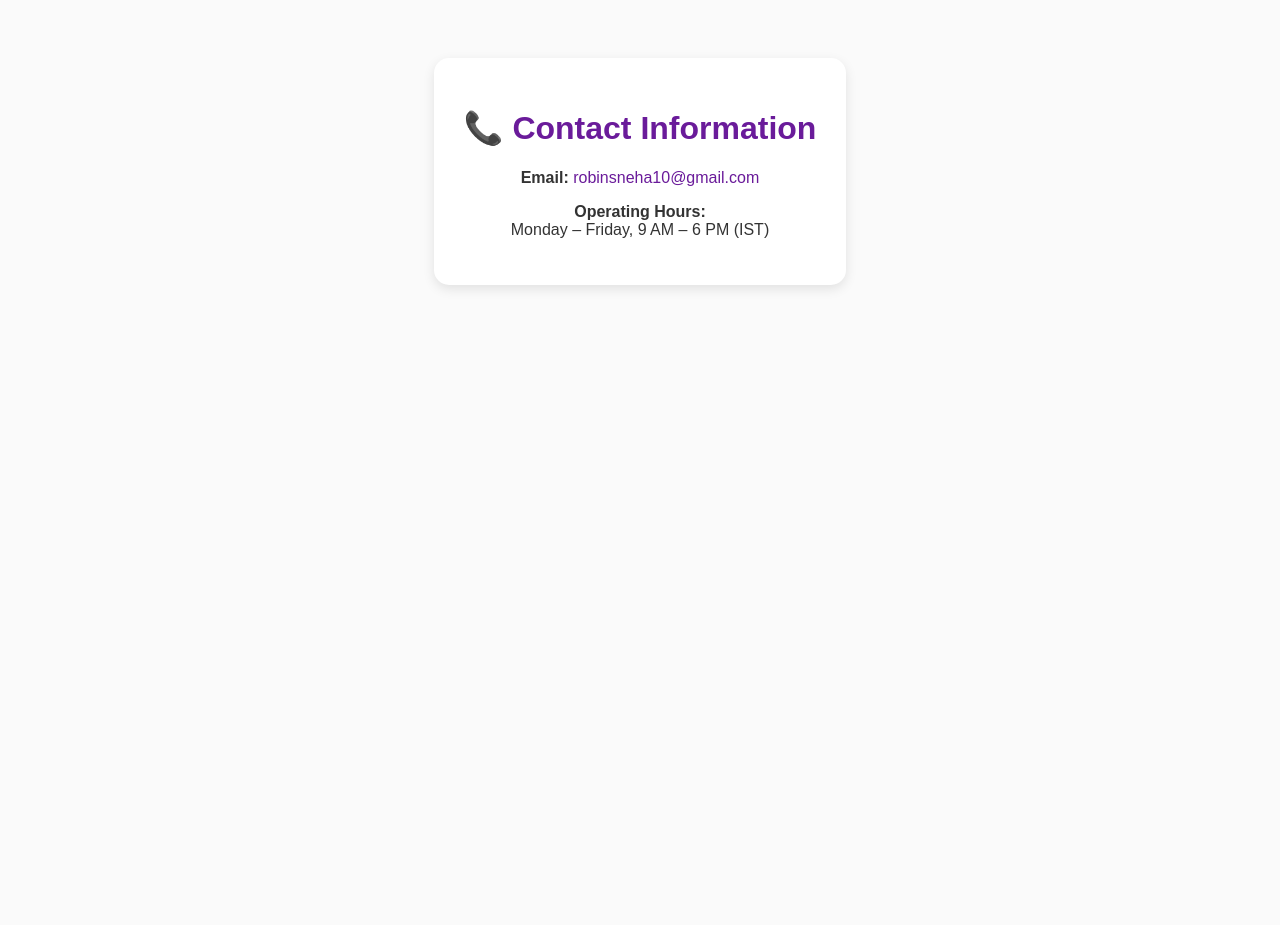
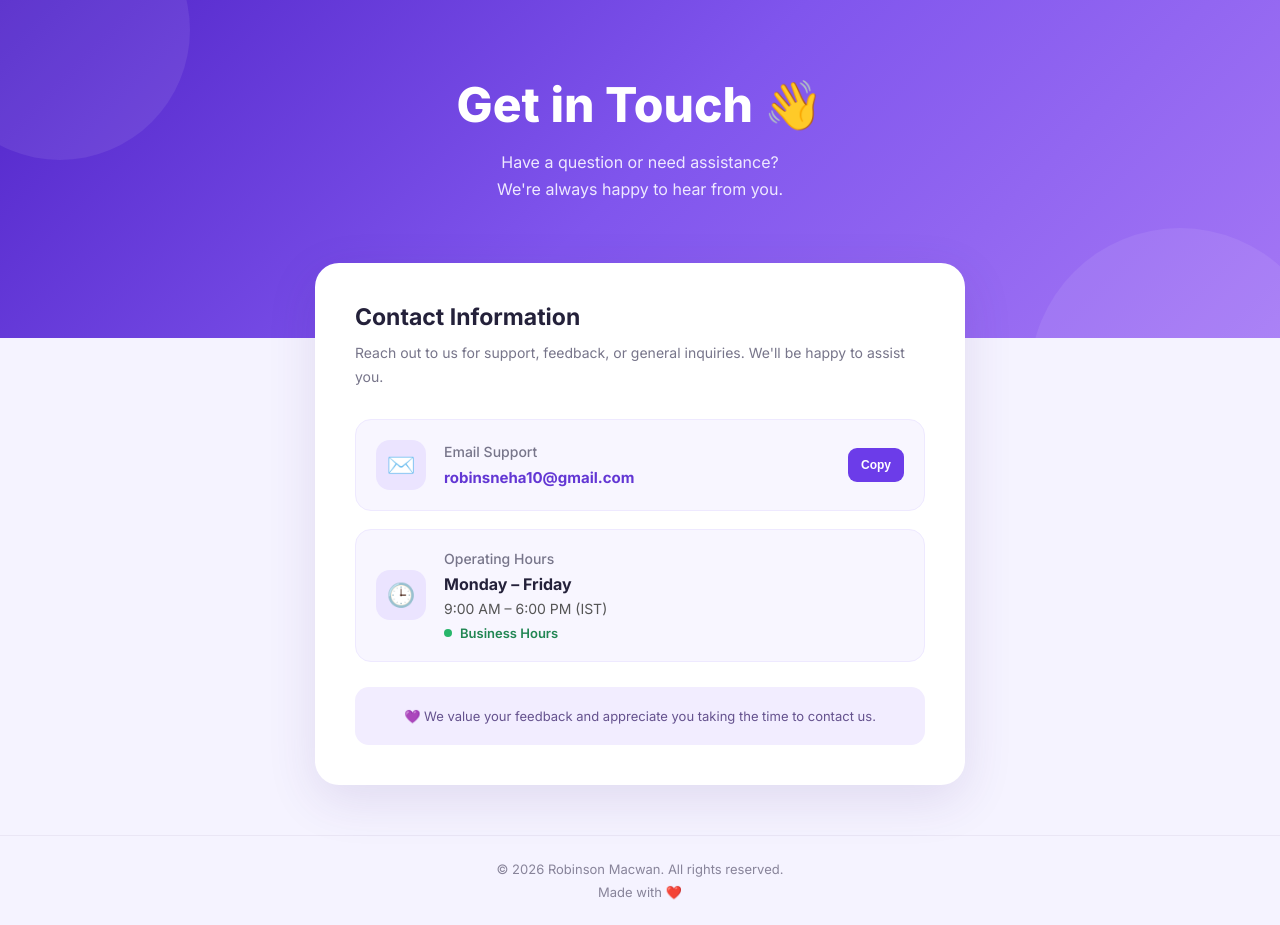
Before and after one commit to robinsonmacwandeveloper/robinsonmacwandeveloper.github.io, a plain HTML site: page index.html in a window 1280 px wide. Before the commit the page ends 800 px from the top, so only its background shows below. Drawn offline with Linux system fonts and the light colour scheme.

Commit message:
Update index.html

```diff
--- a/index.html
+++ b/index.html
@@ -1,39 +1,323 @@
+
 <!DOCTYPE html>
 <html lang="en">
 <head>
-  <meta charset="UTF-8" />
-  <meta name="viewport" content="width=device-width, initial-scale=1.0" />
-  <title>Contact - Robinson Macwan</title>
+  <meta charset="UTF-8">
+  <meta name="viewport" content="width=device-width, initial-scale=1.0">
+  <meta name="theme-color" content="#6c3ce9">
+  <meta name="description" content="Contact Robinson Macwan for support and general inquiries.">
+  <title>Contact Us | Robinson Macwan</title>
+
+  <link rel="preconnect" href="https://fonts.googleapis.com">
+  <link rel="preconnect" href="https://fonts.gstatic.com" crossorigin>
+  <link href="https://fonts.googleapis.com/css2?family=Inter:wght@400;500;600;700;800&display=swap" rel="stylesheet">
+
   <style>
+    * {
+      margin: 0;
+      padding: 0;
+      box-sizing: border-box;
+    }
+
     body {
-      font-family: Arial, sans-serif;
-      background-color: #fafafa;
-      color: #333;
+      font-family: 'Inter', sans-serif;
+      min-height: 100vh;
+      background: #f5f3ff;
+      color: #24213a;
+      display: flex;
+      flex-direction: column;
+    }
+
+    .hero {
+      background: linear-gradient(135deg, #5125c9, #8055ed, #a477f5);
+      color: white;
       text-align: center;
-      padding: 50px;
+      padding: 75px 20px 135px;
+      position: relative;
+      overflow: hidden;
     }
-    h1 {
-      color: #6a1b9a;
+
+    .hero::before,
+    .hero::after {
+      content: "";
+      position: absolute;
+      border-radius: 50%;
+      background: rgba(255,255,255,0.08);
     }
-    .card {
-      background: #fff;
-      display: inline-block;
-      padding: 30px;
-      border-radius: 15px;
-      box-shadow: 0 4px 12px rgba(0,0,0,0.1);
-      max-width: 400px;
+
+    .hero::before {
+      width: 260px;
+      height: 260px;
+      top: -100px;
+      left: -70px;
     }
-    a {
-      color: #6a1b9a;
+
+    .hero::after {
+      width: 300px;
+      height: 300px;
+      bottom: -190px;
+      right: -50px;
+    }
+
+    .hero h1 {
+      font-size: clamp(32px, 5vw, 48px);
+      font-weight: 800;
+      margin-bottom: 15px;
+      position: relative;
+    }
+
+    .hero p {
+      font-size: 16px;
+      line-height: 1.7;
+      color: #eee8ff;
+      position: relative;
+    }
+
+    .container {
+      width: min(92%, 650px);
+      margin: -75px auto 50px;
+      position: relative;
+      z-index: 1;
+      flex: 1;
+    }
+
+    .contact-card {
+      background: white;
+      padding: 40px;
+      border-radius: 24px;
+      box-shadow: 0 15px 50px rgba(72, 44, 130, 0.12);
+      animation: slideUp 0.7s ease;
+    }
+
+    @keyframes slideUp {
+      from {
+        opacity: 0;
+        transform: translateY(25px);
+      }
+      to {
+        opacity: 1;
+        transform: translateY(0);
+      }
+    }
+
+    .card-title {
+      font-size: 23px;
+      font-weight: 700;
+      margin-bottom: 10px;
+    }
+
+    .subtitle {
+      font-size: 14px;
+      color: #77758a;
+      line-height: 1.7;
+      margin-bottom: 30px;
+    }
+
+    .info-box {
+      display: flex;
+      align-items: center;
+      gap: 18px;
+      background: #f8f6ff;
+      border: 1px solid #eee9ff;
+      padding: 20px;
+      border-radius: 16px;
+      margin-bottom: 18px;
+      transition: 0.3s;
+    }
+
+    .info-box:hover {
+      transform: translateY(-4px);
+      border-color: #b7a0f7;
+      box-shadow: 0 8px 20px rgba(108,60,233,0.08);
+    }
+
+    .icon {
+      width: 50px;
+      height: 50px;
+      min-width: 50px;
+      border-radius: 14px;
+      background: #ebe4ff;
+      display: flex;
+      align-items: center;
+      justify-content: center;
+      font-size: 23px;
+    }
+
+    .info-content {
+      flex: 1;
+      min-width: 0;
+    }
+
+    .info-content h3 {
+      font-size: 14px;
+      color: #77758a;
+      margin-bottom: 7px;
+      font-weight: 500;
+    }
+
+    .info-content a {
+      color: #6337d4;
       text-decoration: none;
+      font-size: 15px;
+      font-weight: 700;
+      overflow-wrap: anywhere;
+    }
+
+    .info-content a:hover {
+      text-decoration: underline;
+    }
+
+    .copy-btn {
+      border: none;
+      background: #6c3ce9;
+      color: white;
+      padding: 10px 13px;
+      border-radius: 9px;
+      cursor: pointer;
+      font-size: 12px;
+      font-weight: 600;
+      transition: 0.3s;
+    }
+
+    .copy-btn:hover {
+      background: #5125c9;
+    }
+
+    .availability {
+      display: inline-flex;
+      align-items: center;
+      gap: 8px;
+      color: #218653;
+      font-size: 13px;
+      font-weight: 600;
+      margin-top: 8px;
+    }
+
+    .dot {
+      width: 8px;
+      height: 8px;
+      background: #28b66b;
+      border-radius: 50%;
+    }
+
+    .note {
+      background: #f2edff;
+      border-radius: 14px;
+      padding: 18px;
+      margin-top: 25px;
+      text-align: center;
+      font-size: 13px;
+      color: #65528e;
+      line-height: 1.7;
+    }
+
+    footer {
+      text-align: center;
+      padding: 25px 15px;
+      color: #88849a;
+      font-size: 13px;
+      border-top: 1px solid #eae6f5;
+    }
+
+    @media (max-width: 500px) {
+      .hero {
+        padding: 60px 20px 120px;
+      }
+
+      .contact-card {
+        padding: 25px 18px;
+        border-radius: 19px;
+      }
+
+      .info-box {
+        padding: 15px 12px;
+        gap: 12px;
+      }
+
+      .copy-btn {
+        padding: 9px;
+      }
     }
   </style>
 </head>
+
 <body>
-  <div class="card">
-    <h1>📞 Contact Information</h1>
-    <p><strong>Email:</strong> <a href="mailto:robinsneha10@gmail.com">robinsneha10@gmail.com</a></p>
-    <p><strong>Operating Hours:</strong><br>Monday – Friday, 9 AM – 6 PM (IST)</p>
-  </div>
+
+  <header class="hero">
+    <h1>Get in Touch 👋</h1>
+    <p>Have a question or need assistance?<br>
+       We're always happy to hear from you.</p>
+  </header>
+
+  <main class="container">
+    <section class="contact-card">
+
+      <h2 class="card-title">Contact Information</h2>
+      <p class="subtitle">
+        Reach out to us for support, feedback, or general inquiries.
+        We'll be happy to assist you.
+      </p>
+
+      <div class="info-box">
+        <div class="icon">✉️</div>
+
+        <div class="info-content">
+          <h3>Email Support</h3>
+          <a href="mailto:robinsneha10@gmail.com">
+            robinsneha10@gmail.com
+          </a>
+        </div>
+
+        <button class="copy-btn" onclick="copyEmail()">
+          Copy
+        </button>
+      </div>
+
+      <div class="info-box">
+        <div class="icon">🕒</div>
+
+        <div class="info-content">
+          <h3>Operating Hours</h3>
+          <strong>Monday – Friday</strong>
+          <p style="font-size:14px; margin-top:6px; color:#555;">
+            9:00 AM – 6:00 PM (IST)
+          </p>
+          <div class="availability">
+            <span class="dot"></span>
+            Business Hours
+          </div>
+        </div>
+      </div>
+
+      <div class="note">
+        💜 We value your feedback and appreciate you
+        taking the time to contact us.
+      </div>
+
+    </section>
+  </main>
+
+  <footer>
+    © <span id="year"></span> Robinson Macwan. All rights reserved.
+    <p style="margin-top:7px;">Made with ❤️</p>
+  </footer>
+
+  <script>
+    function copyEmail() {
+      navigator.clipboard.writeText("robinsneha10@gmail.com")
+        .then(() => {
+          const btn = document.querySelector(".copy-btn");
+          btn.textContent = "Copied!";
+          setTimeout(() => btn.textContent = "Copy", 2000);
+        })
+        .catch(() => {
+          window.location.href = "mailto:robinsneha10@gmail.com";
+        });
+    }
+
+    document.getElementById("year").textContent =
+      new Date().getFullYear();
+  </script>
+
 </body>
 </html>
```
